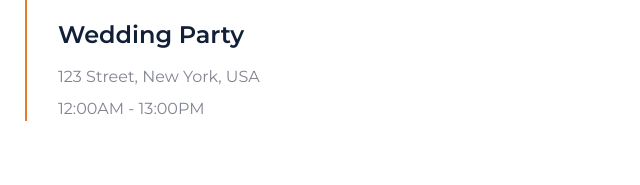
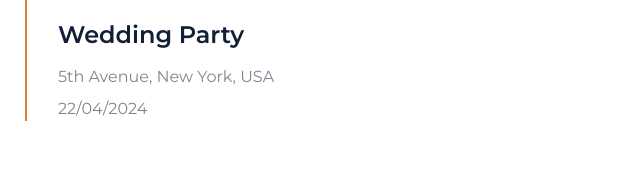
Before and after one commit to Marta4444/free_wedding_website_template, a plain HTML site: page index.html in a window 1280 px wide. Shown: the part 5195-5380 px from the top of the page, 613-1253 px from the left. Drawn offline with nearby package versions, Linux system fonts and the light colour scheme.

Commit message:
cambio el correo

```diff
--- a/index.html
+++ b/index.html
@@ -312,8 +312,8 @@
                     <div class="text-center text-md-left ml-md-3">
                         <img class="img-fluid mb-4" src="img/event-2.jpg" alt="">
                         <h4 class="mb-3">Wedding Party</h4>
-                        <p class="mb-2">123 Street, New York, USA</p>
-                        <p class="mb-0">12:00AM - 13:00PM</p>
+                        <p class="mb-2">5th Avenue, New York, USA</p>
+                        <p class="mb-0">22/04/2024</p>
                     </div>
                 </div>
             </div>
@@ -502,7 +502,7 @@
                 <a class="btn btn-lg btn-outline-light btn-lg-square" href="#"><i class="fab fa-instagram"></i></a>
             </div>
             <div class="d-flex justify-content-center py-2">
-                <p class="text-white" href="#">info@example.com</p>
+                <p class="text-white" href="#">bodas@valencia.com</p>
                 <span class="px-3">|</span>
                 <p class="text-white" href="#">+012 345 6789</p>
             </div>
```
